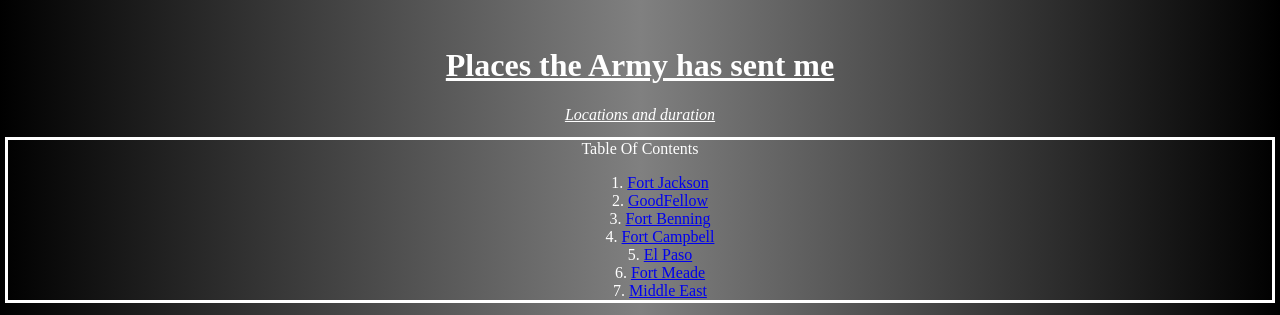
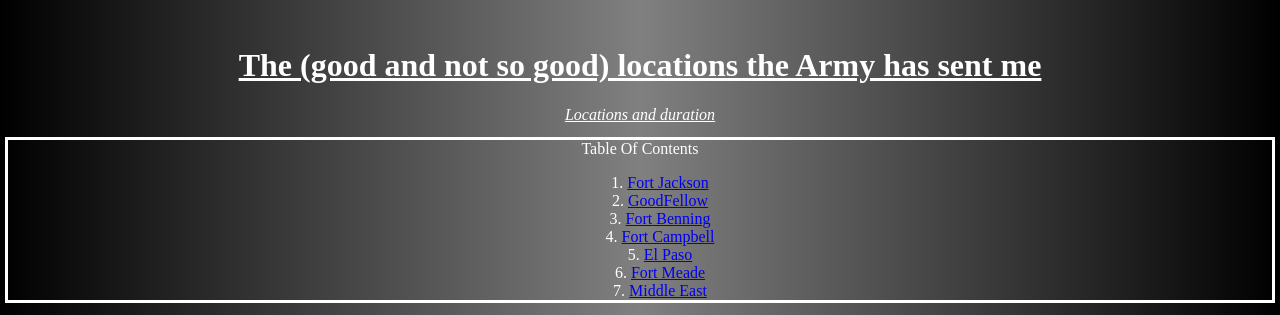
Before and after one commit to SheaCooke/Assignment_4, a plain HTML site: page index.html in a window 1280 px wide. Shown: the top 315 px of the page. Drawn offline with Linux system fonts and the light colour scheme.

Commit message:
made final changes to text

```diff
--- a/index.html
+++ b/index.html
@@ -10,7 +10,7 @@
 <body>
 
     <header>
-        <h1>Places the Army has sent me</h1>
+        <h1>The (good and not so good) locations the Army has sent me</h1>
         <p id="subtitle">Locations and duration</p>
     </header>
 
```
